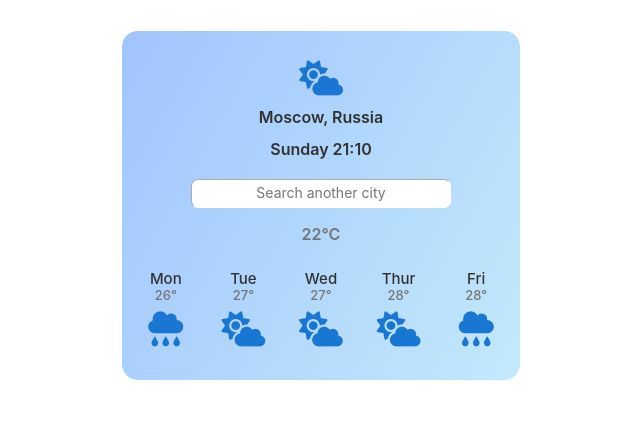
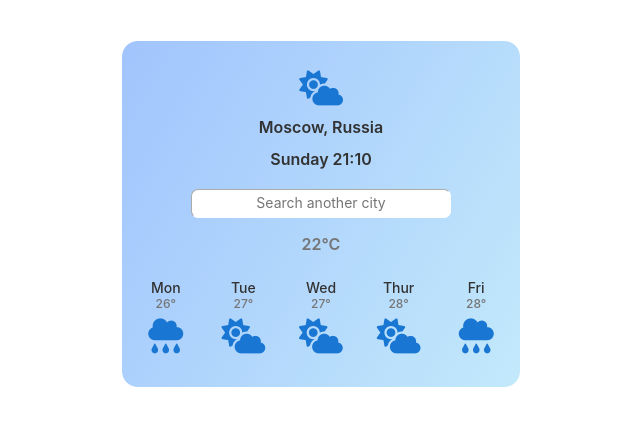
Before and after one commit to la-dolce-vit/weather-app, a plain HTML site: page index.html in a window 1280 px wide. Shown: the whole page, without its empty margins (319-959 px from the left). Drawn offline with nearby package versions, Linux system fonts and the light colour scheme.

Commit message:
Changed css: font size

```diff
--- a/src/styles.css
+++ b/src/styles.css
@@ -7,14 +7,11 @@ div.heading {
     Ubuntu, Cantarell, "Open Sans", "Helvetica Neue", sans-serif;
   line-height: 2;
 }
-
 li {
   list-style: none;
   margin: 0 auto;
   text-align: center;
-  padding: 0px;
 }
-
 form {
   border-color: #68b2eb;
   display: inline;
@@ -29,7 +26,7 @@ i {
 .container {
   text-align: center;
   margin: 0 auto;
-  padding: 30px;
+  padding: 40px;
 }
 .card {
   width: 400px;
@@ -45,12 +42,12 @@ input {
 }
 .days {
   color: #323232;
-  font-size: 15px;
+  font-size: 14px;
   margin-top: 20px;
 }
 .celsius {
   color: #757575;
-  font-size: 13px;
+  font-size: 12px;
 }
 #heading-third {
   margin-top: 7px;
@@ -62,7 +59,6 @@ input {
 #heading-first {
   color: #323232;
 }
-
 #paragraph {
   color: #757575;
   font-size: 15px;
```
